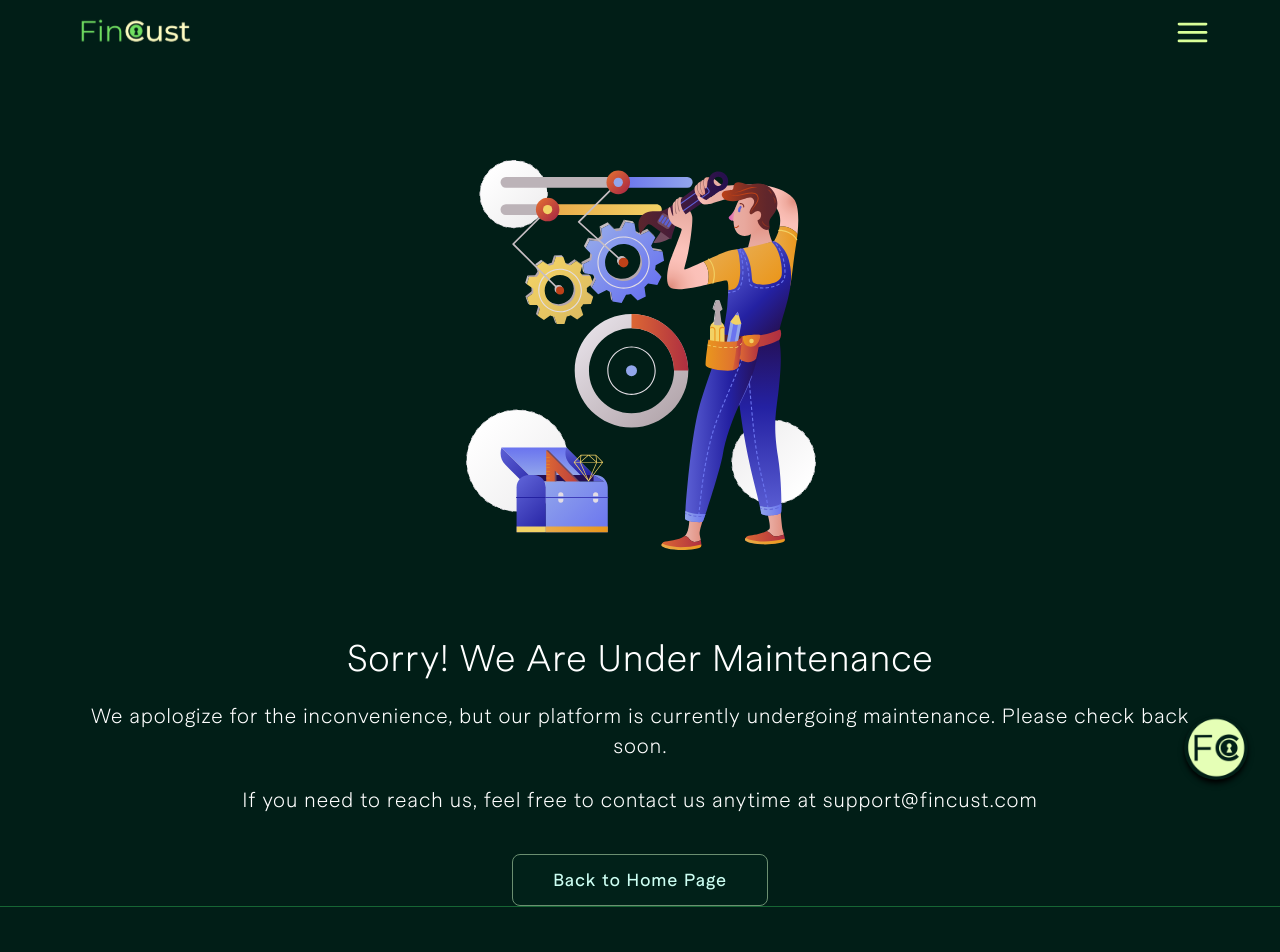
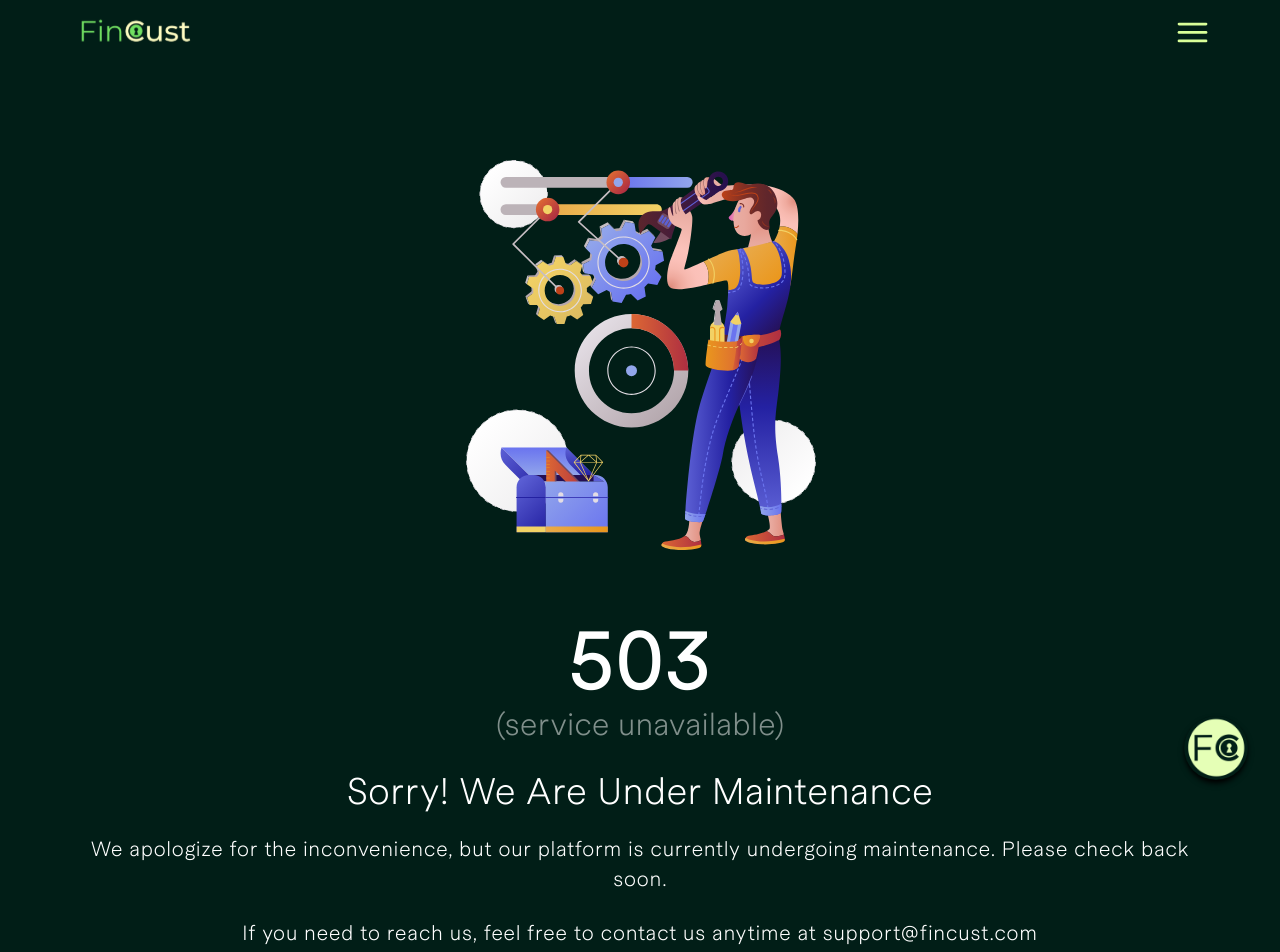
Before and after one commit to snehap02/02212024HflunNEGzQsfincustMunNE, a React (Create React App) app: page /maintenance in a window 1280 px wide. Shown: the top 952 px of the page. Built offline with nearby package versions, Linux system fonts and the light colour scheme.

Commit message:
New changes in Maintenance page

```diff
--- a/src/pages/Maintenance/Maintenance.js
+++ b/src/pages/Maintenance/Maintenance.js
@@ -5,10 +5,12 @@ const CardDetail = () => {
   return (
     <div className="min-h-screen text-white bg-webBg flex flex-col gap-6 items-center px-4 md:px-8 lg:px-16">
       <img src='../images/Maintenance.svg' alt='maintainance' className='w-[500px] pt-28'/>
+      <h1 className='text-[80px] text-center name -mt-10'>503</h1>
+      <span className='text-[30px] desc -mt-10 opacity-50'>(service unavailable)</span>
       <h1 className='desc text-2xl text-center sm:text-4xl'>Sorry! We Are Under Maintenance</h1>
       <p className='desc text-[16px] sm:text-[20px] tracking-wide text-center'>We apologize for the inconvenience, but our platform is currently undergoing maintenance. Please check back soon.</p>
       <p className='desc text-[16px] sm:text-[20px] tracking-wide text-center'>If you need to reach us, feel free to contact us anytime at <a href="mailto:support@fincust.com">support@fincust.com</a></p>
-      <Link to="/" className="border border-sageGreen rounded-lg mt-4 bg-pineGreen text-navText name text-[15px] sm:text-[17px] tracking-wider px-10 py-3 hover:cursor-pointer hover:bg-buttonHover hover:text-black hover:border-buySellBorder hover:transition-all hover:scale-105"><button>Back to Home Page</button></Link>
+      <Link to="/" className="border border-sageGreen rounded-lg mt-4 bg-pineGreen text-navText name text-[15px] sm:text-[17px] tracking-wider px-10 py-3 hover:cursor-pointer hover:bg-buttonHover hover:text-black hover:border-buySellBorder hover:transition-all hover:scale-105 mb-16"><button>Back to Home Page</button></Link>
     </div>
   )
 }
```
